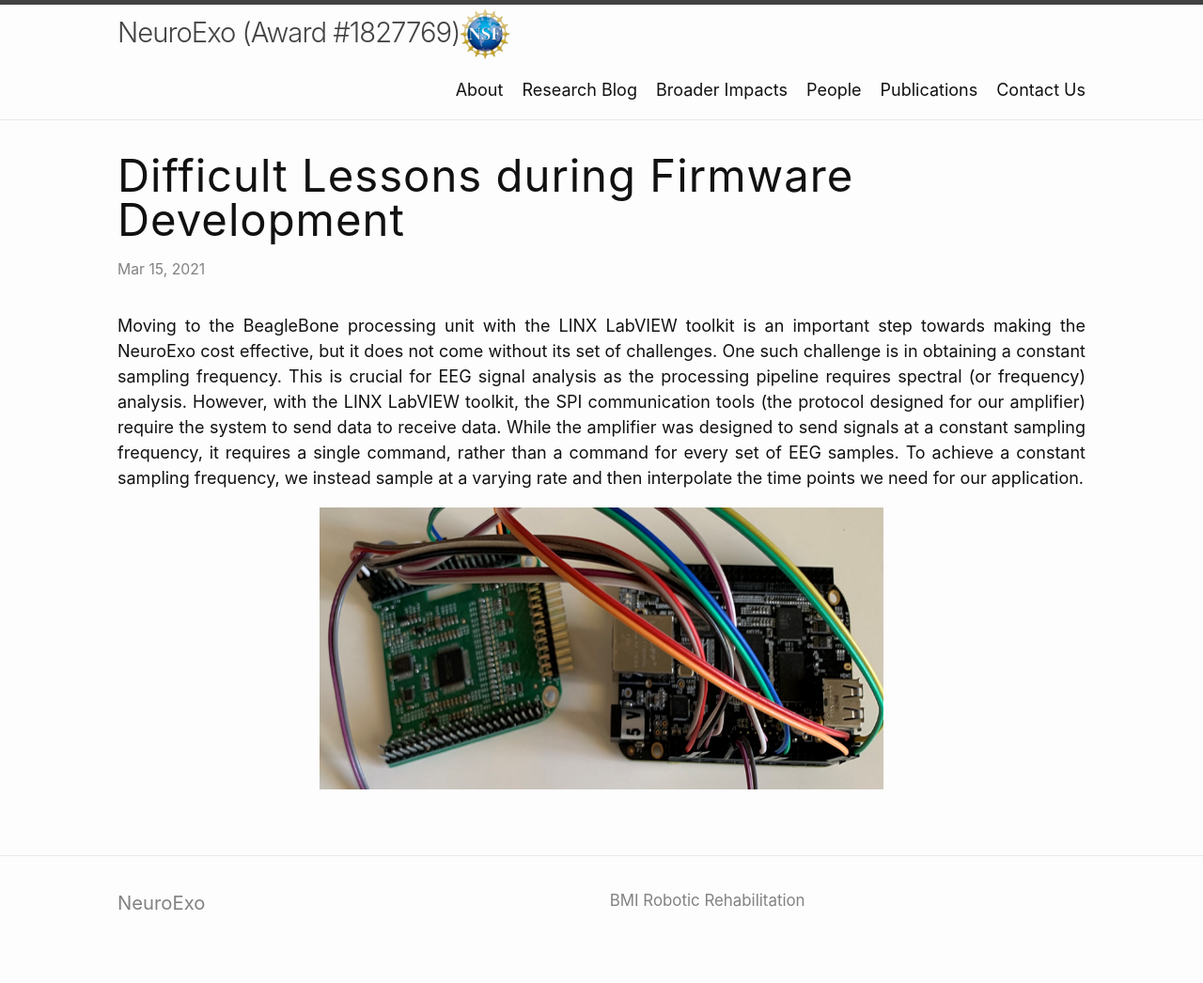
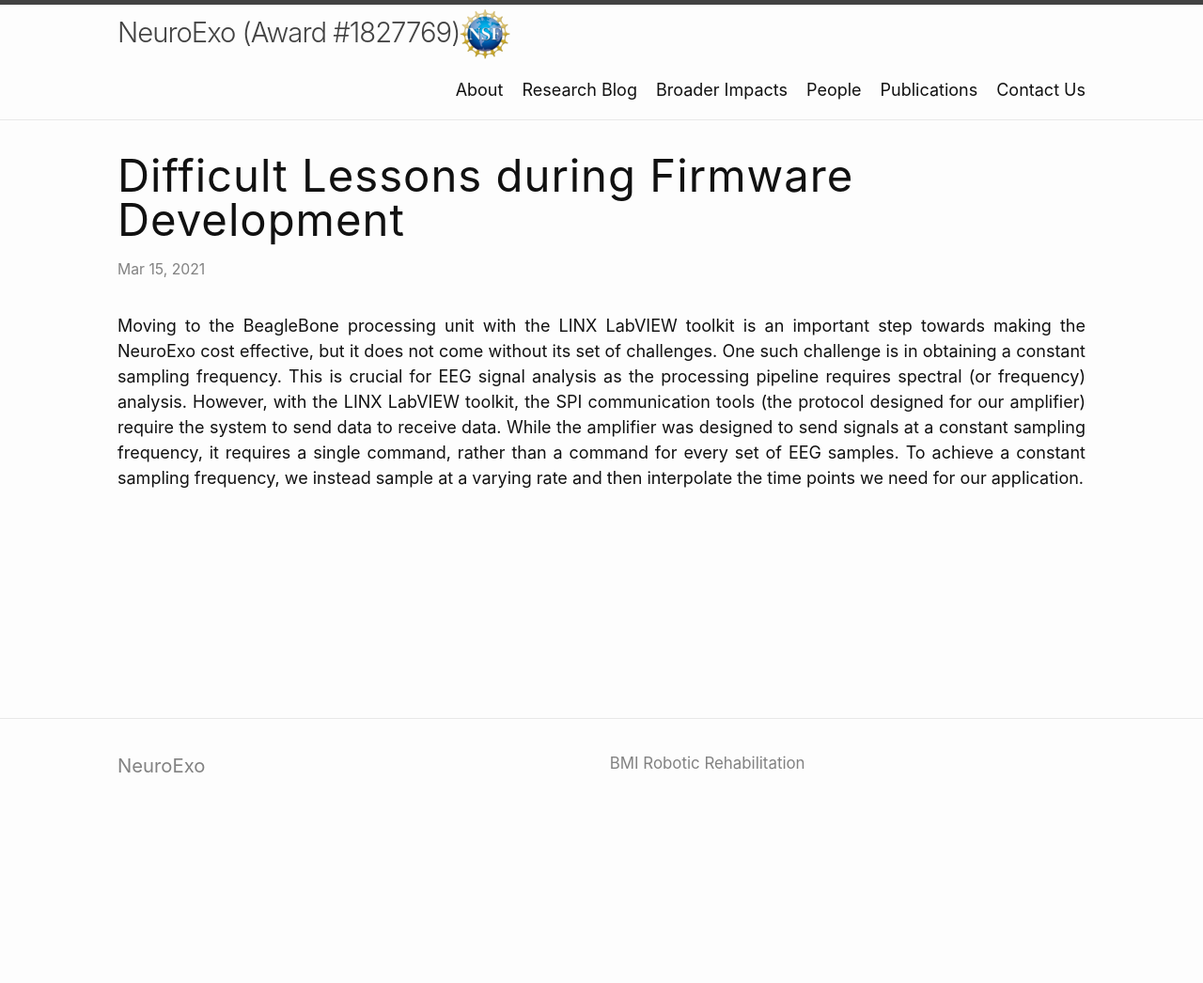
Before and after one commit to arcraik/neuroexo-website, a Jekyll site: the page built from _posts/2021-3-15-interpolation.md, in a window 1280 px wide. Shown: the whole page at 94% size. Built offline with Jekyll 4.4.1, drawn with Linux system fonts in a browser that asks for light colours; after the commit the page ends 900 px from its top, so only the background shows below that.

Commit message:
Update 2021-3-15-interpolation.md

```diff
--- a/_posts/2021-3-15-interpolation.md
+++ b/_posts/2021-3-15-interpolation.md
@@ -4,6 +4,3 @@ title: Difficult Lessons during Firmware Development
 ---
 
 <p align="justify">Moving to the BeagleBone processing unit with the LINX LabVIEW toolkit is an important step towards making the NeuroExo cost effective, but it does not come without its set of challenges. One such challenge is in obtaining a constant sampling frequency. This is crucial for EEG signal analysis as the processing pipeline requires spectral (or frequency) analysis. However, with the LINX LabVIEW toolkit, the SPI communication tools (the protocol designed for our amplifier) require the system to send data to receive data. While the amplifier was designed to send signals at a constant sampling frequency, it requires a single command, rather than a command for every set of EEG samples. To achieve a constant sampling frequency, we instead sample at a varying rate and then interpolate the time points we need for our application. </p>
-
-
-<div style="text-align:center"><img src="/photos/hardmods.png" width="600" height="300" /></div>
```
